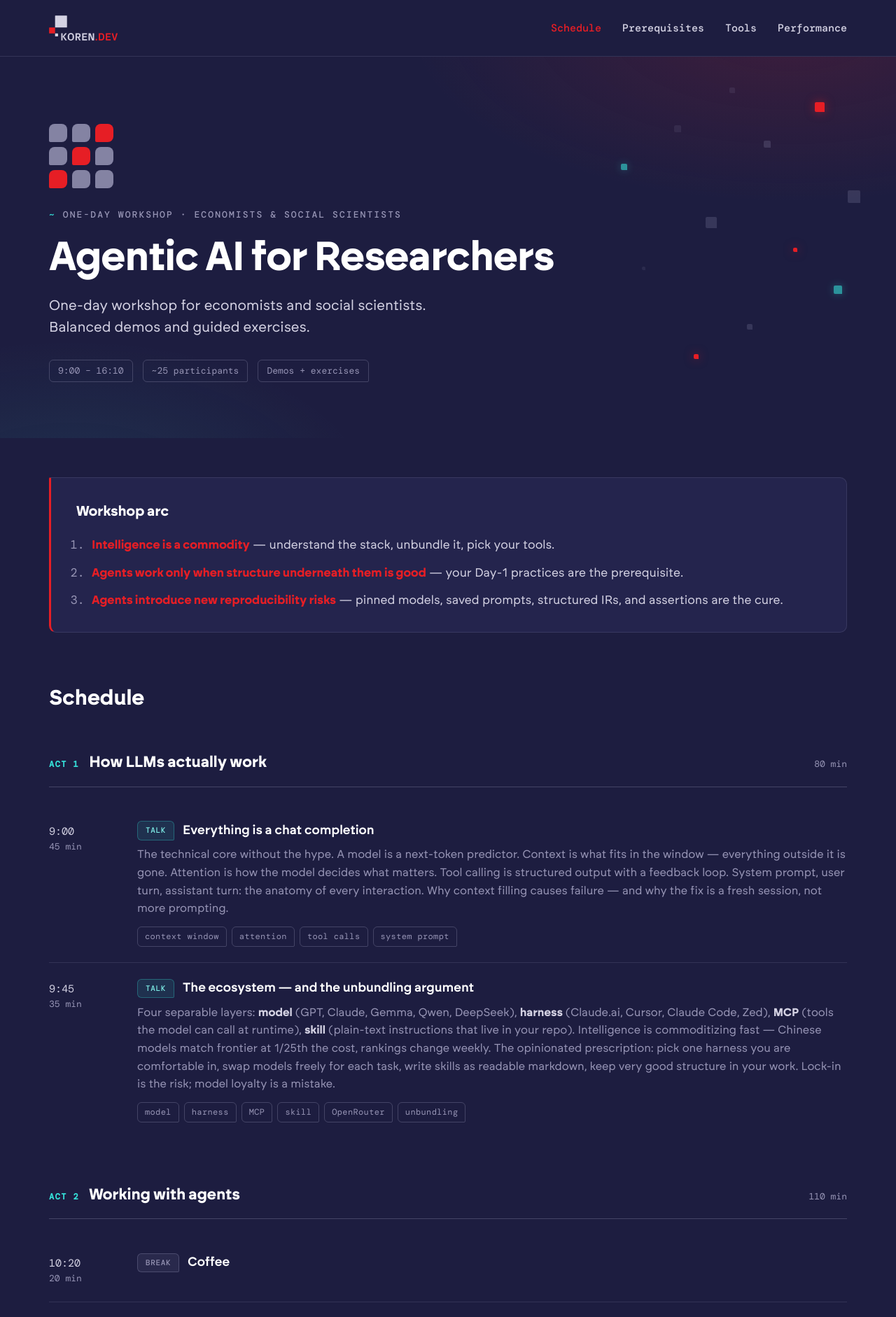
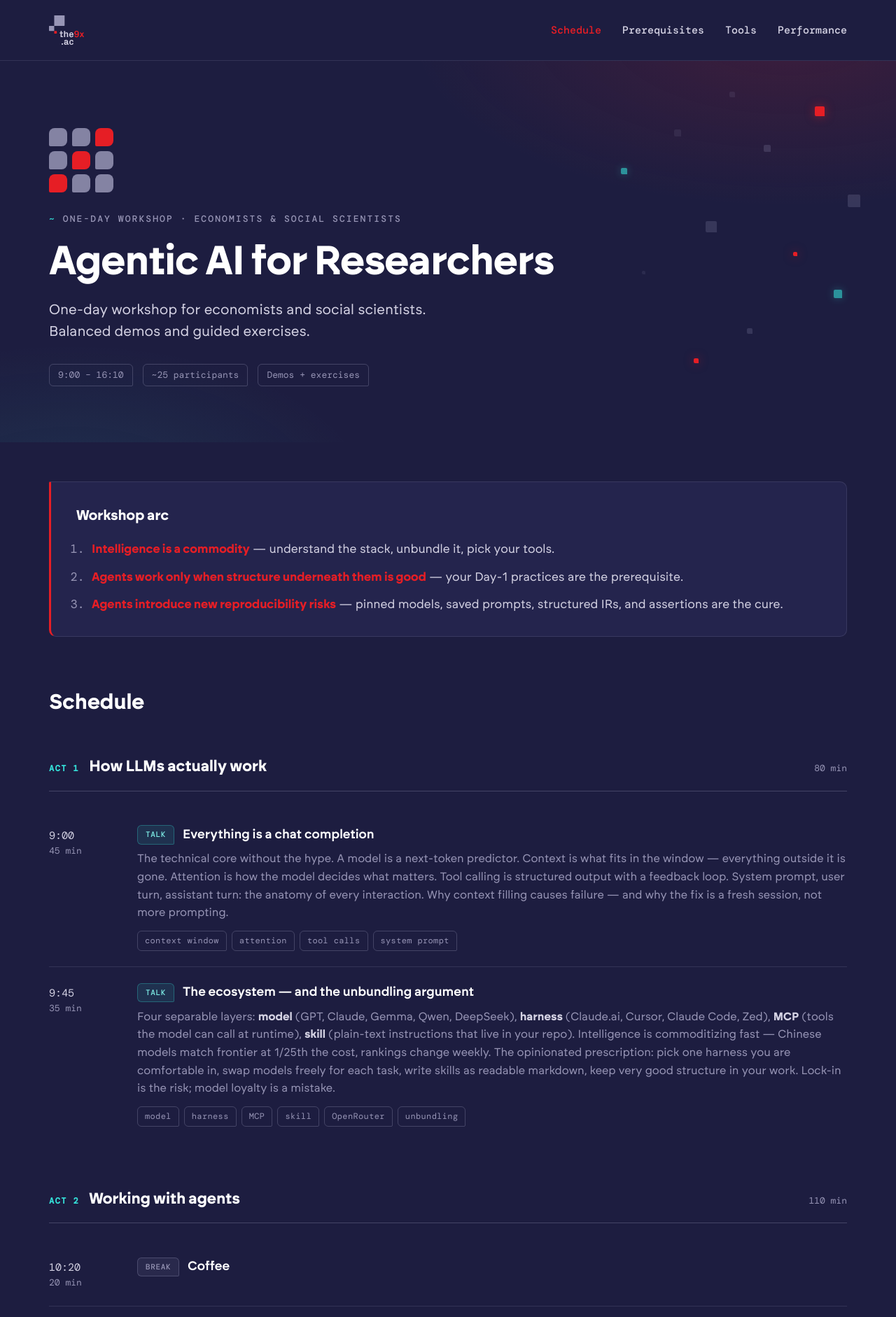
Before and after one commit to codedthinking/ai-workshop, a Jekyll site: the page built from index.html, in a window 1280 px wide. Shown: the top 1882 px of the page at 70% size. Built offline with Jekyll 4.4.1, drawn with Linux system fonts in a browser that asks for light colours; nearby versions of some CDN libraries; some web fonts are replaced.

Commit message:
Use the the9x.ac logo in header and footer
Swap the koren.dev wordmark for the the9x.ac logo (squares mark +
the9x.ac wordmark in lavender + red), which reads natively on the navy
ground. Add it as a Jekyll include and bump the header/footer logo
heights for the squarer mark.

```diff
--- a/_layouts/default.html
+++ b/_layouts/default.html
@@ -16,8 +16,8 @@
 
   <header class="site-header">
     <div class="container">
-      <a href="{{ '/' | relative_url }}" class="logo-link" aria-label="koren.dev home">
-        {% include logo-koren-dev.svg %}
+      <a href="{{ '/' | relative_url }}" class="logo-link" aria-label="the9x.ac home">
+        {% include logo-the9x.svg %}
       </a>
       <nav>
         <a href="{{ '/' | relative_url }}"{% if page.url == '/' %} class="active"{% endif %}>Schedule</a>
@@ -35,7 +35,7 @@
   <footer class="site-footer">
     <div class="container">
       <a href="https://codedthinking.com" class="logo-link" aria-label="Coded Thinking" target="_blank" rel="noopener">
-        {% include logo-koren-dev.svg %}
+        {% include logo-the9x.svg %}
       </a>
       <span class="copyright">&copy; 2025 Coded Thinking O&Uuml;</span>
     </div>
--- a/assets/css/style.css
+++ b/assets/css/style.css
@@ -148,7 +148,7 @@ img, svg { display: block; max-width: 100%; }
   align-items: center;
 }
 .site-header .logo-link svg {
-  height: 36px;
+  height: 42px;
   width: auto;
 }
 /* recolor the koren.dev wordmark (ink) so it reads on navy;
@@ -428,7 +428,7 @@ img, svg { display: block; max-width: 100%; }
   align-items: center;
   justify-content: space-between;
 }
-.site-footer .logo-link svg { height: 28px; width: auto; opacity: 0.6; }
+.site-footer .logo-link svg { height: 34px; width: auto; opacity: 0.6; }
 .site-footer .copyright {
   font-family: var(--ct-font-mono);
   font-size: 13px;
```
Also changed, not shown: _includes/logo-the9x.svg (added), assets/9x/9x-logo.svg (added).
